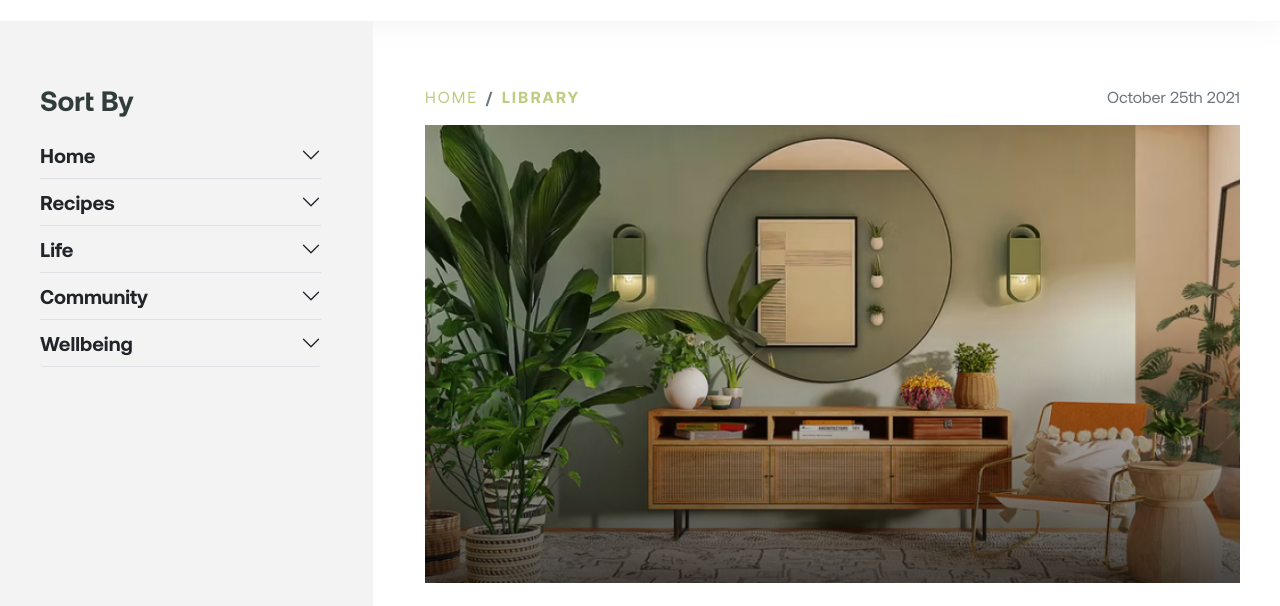
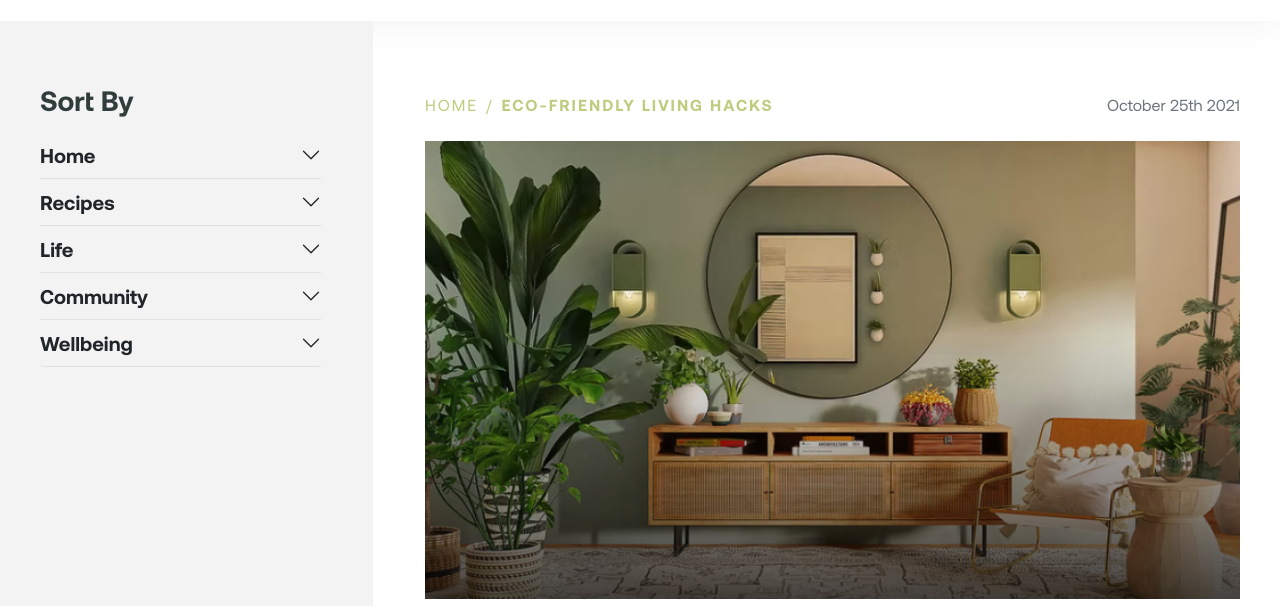
Before and after one commit to dileeppal/lifly, a website: page article-detail.html in a window 1280 px wide. Shown: the part 66-672 px from the top of the page. Drawn offline with Linux system fonts and the light colour scheme.

Commit message:
article changes

```diff
--- a/article-detail.html
+++ b/article-detail.html
@@ -217,16 +217,16 @@
                         <div class="page-spacer">
                             <article class="products py-5 py-lg-0">
                                 <header class="mb-4">
-                                    <div class="d-flex justify-content-between align-items-center mb-3">
+                                    <div class="d-flex justify-content-between align-items-center mb-3 flex-wrap flex-lg-row">
                                         <nav aria-label="breadcrumb">
                                             <ol class="breadcrumb text-uppercase m-0 ls-2">
-                                                <li class="breadcrumb-item"><a class="text-primary" href="#">Home</a>
+                                                <li class="breadcrumb-item"><a class="text-primary" href="#">HOME</a>
                                                 </li>
                                                 <li class="breadcrumb-item active text-primary fw-bold"
-                                                    aria-current="page">Library</li>
+                                                    aria-current="page">ECO-FRIENDLY LIVING HACKS</li>
                                             </ol>
                                         </nav>
-                                        <span class="text-muted">October 25th 2021</span>
+                                        <span class="text-muted my-2">October 25th 2021</span>
                                     </div>
                                     <div class="featured-image mb-5">
                                         <div class="ratio ratio-16x9">
--- a/assets/scss/_custom.scss
+++ b/assets/scss/_custom.scss
@@ -41,5 +41,4 @@ $display-font-sizes: (
 
 $headings-line-height:        1.1;
 
-
-// container
+$breadcrumb-divider-color: $primary;
--- a/assets/scss/_global.scss
+++ b/assets/scss/_global.scss
@@ -270,3 +270,6 @@ img {
         }
     }
 }
+.breadcrumb-item + .breadcrumb-item::before{
+    font-weight: normal;
+}
```
Also changed, not shown: assets/css/style.css.
